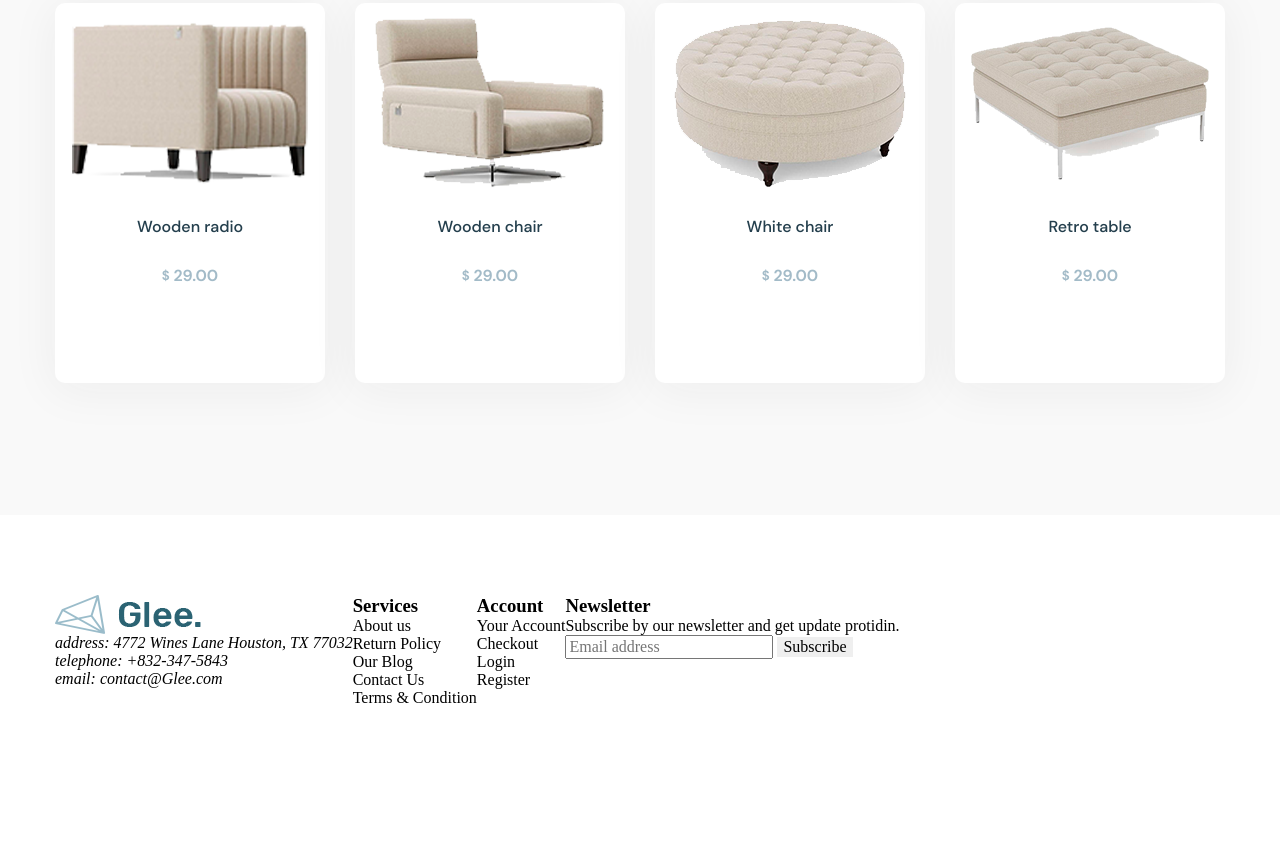
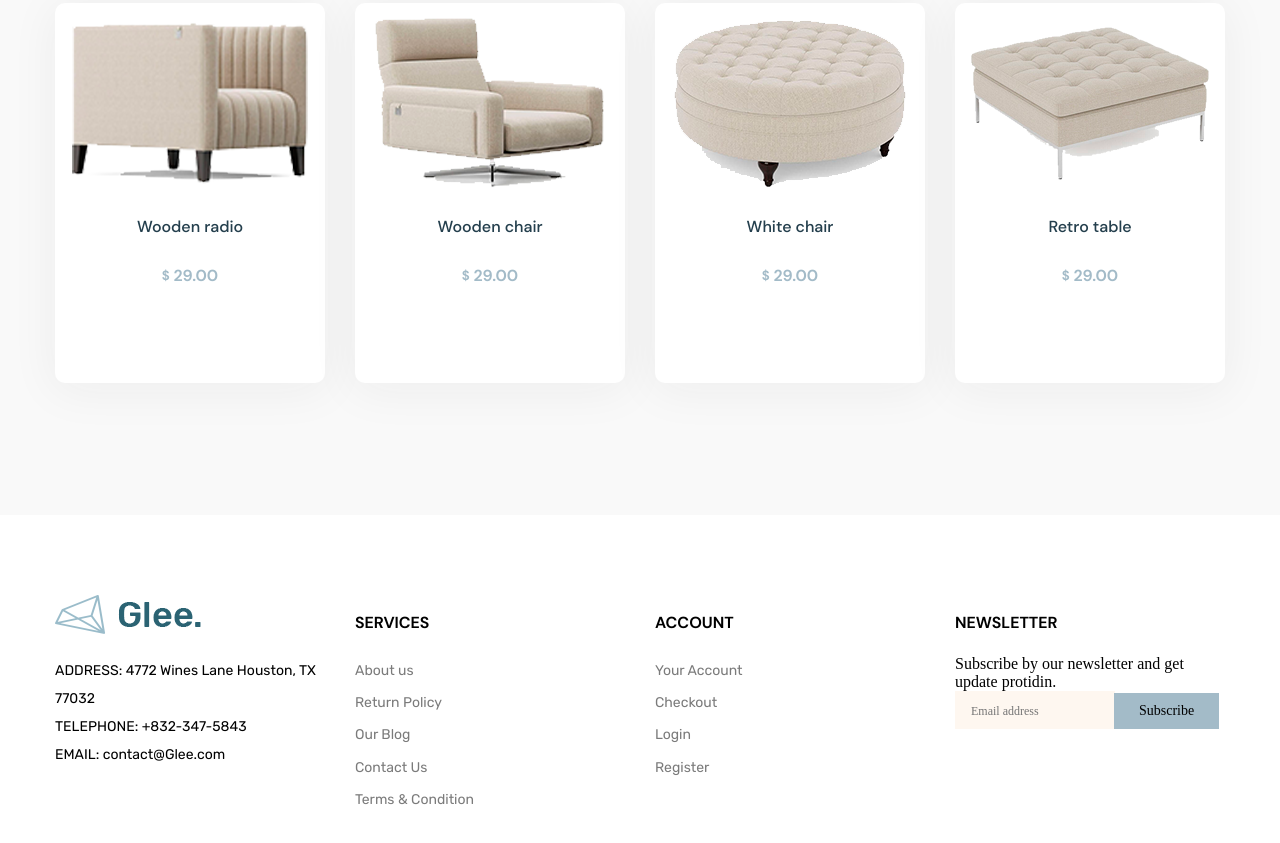
Before and after one commit to Fritosauripo/Glee-site, a website: page app/index.html in a window 1280 px wide. Shown: the part 1923-2766 px from the top of the page. Before the commit the page ends 2707 px from the top, so only its background shows below. Drawn offline with nearby package versions, Linux system fonts and the light colour scheme; files that its build step writes are made by us from their sources.

Commit message:
more styles

```diff
--- a/app/index.html
+++ b/app/index.html
@@ -342,11 +342,11 @@
     <div class="footer__container">
       <div class="footer-top">
 
-        <div class="footer-top__item footer-top__contact">
-          <a class="logo footer__logo" href="#">
+        <div class="footer-top__item">
+          <a class="logo footer-top__logo" href="#">
             <img src="images/logo.png" alt="logo">
           </a>
-          <address class="footer__info">
+          <address class="footer-top__info">
             <p>
               <span>
                 address:
@@ -361,7 +361,7 @@
               <span>
                 telephone:
               </span>
-              <a class="footer__phone" href="tel:+8323475843">
+              <a class="footer-top__phone" href="tel:+8323475843">
                 +832-347-5843
               </a>
             </p>
@@ -378,62 +378,62 @@
           </address>
         </div>
 
-        <div class="footer-top__item footer-top__services">
-          <h3 class="footer__title">
+        <div class="footer-top__item ">
+          <h3 class="footer-top__title">
             Services
           </h3>
-          <ul class="footer__list">
-            <li class="footer__items">
+          <ul class="footer-top__list">
+            <li class="footer-top__items">
               About us
             </li>
-            <li class="footer__items">
+            <li class="footer-top__items">
               Return Policy
             </li>
-            <li class="footer__items">
+            <li class="footer-top__items">
               Our Blog
             </li>
-            <li class="footer__items">
+            <li class="footer-top__items">
               Contact Us
             </li>
-            <li class="footer__items">
+            <li class="footer-top__items">
               Terms & Condition
             </li>
           </ul>
         </div>
 
-        <div class="footer-top__item footer-top__account">
-          <h3 class="footer__title">
+        <div class="footer-top__item">
+          <h3 class="footer-top__title">
             Account
           </h3>
-          <ul class="footer__list">
-            <li class="footer__items">
+          <ul class="footer-top__list">
+            <li class="footer-top__items">
               Your Account
             </li>
-            <li class="footer__items">
+            <li class="footer-top__items">
               Checkout
             </li>
-            <li class="footer__items">
+            <li class="footer-top__items">
               Login
             </li>
-            <li class="footer__items">
+            <li class="footer-top__items">
               Register
             </li>
           </ul>
         </div>
 
-        <div class="footer-top__item footer-top__newsletter">
-          <h3 class="footer__title">
+        <div class="footer-top__item">
+          <h3 class="footer-top__title">
             Newsletter
           </h3>
-          <div class="footer__text">
+          <div class="footer-top__text">
             <p>
               Subscribe by our newsletter and get
               update protidin.
             </p>
           </div>
 
-          <input class="footer__input" type="mail" placeholder="Email address">
-          <button class="footer__button" type="button">
+          <input class="footer-top__input" type="mail" placeholder="Email address">
+          <button class="footer-top__button" type="button">
             Subscribe
           </button>
         </div>
--- a/app/scss/style.scss
+++ b/app/scss/style.scss
@@ -307,21 +307,8 @@
   //   margin-right: 99px;
   // }
 
-  // &__logo {
-  //   display: block;
-  //   margin-bottom: 31px;
-  // }
 
-  // &__info {
-  //   font-style: normal;
-  //   @extend %rubik-400;
-  //   font-size: 14px;
-  //   line-height: 2;
-  // }
 
-  // &__info span {
-  //   text-transform: uppercase;
-  // }
 
   // &__menu {
   //   display: flex;
@@ -333,21 +320,9 @@
   //   width: 270px;
   // }
 
-  // &__title {
-  //   margin-bottom: 15px;
-  //   @extend %dmsans-700;
-  //   text-transform: uppercase;
-  //   font-size: 16px;
-  //   line-height: 1.3;
-  //   padding-top: 18px;
-  // }
 
-  // &__items {
-  //   font-size: 14px;
-  //   line-height: 2.3;
-  //   color: #7B7B7B;
-  //   @extend %rubik-400;
-  // }
+
+
 
   // &__text {
   //   margin-bottom: 38px;
@@ -360,39 +335,76 @@
   //   @extend %rubik-400;
   // }
 
-  // &__input {
-  //   padding: 10px 0;
-  //   border: 0;
-  //   border-radius: 0;
-  //   background-color: $subprime;
-  // }
 
-  // &__input::placeholder {
-  //   padding-left: 16px;
-  //   font-size: 12px;
-  // }
 
-  // &__button {
-  //   padding: 10px 25px;
-  //   text-align: center;
-  //   border: 0;
-  //   border-radius: 0;
-  //   margin-left: -5px;
-  //   background-color: $accent;
-  //   font-size: 14px;
-  // }
+
 }
 
 .footer-top {
   display: flex;
 
-  &__contact {}
+  &__item {
+    width: 270px;
+  }
 
-  &__services {}
+  &__item:not(:last-child) {
+    margin-right: 30px;
+  }
 
-  &__account {}
+  &__logo {
+    display: block;
+    margin-bottom: 23px;
+  }
 
-  &__newsletter {}
+  &__info {
+    font-style: normal;
+    @extend %rubik-400;
+    font-size: 14px;
+    line-height: 2;
+  }
+
+  &__info span {
+    text-transform: uppercase;
+  }
+
+  &__title {
+    margin-bottom: 21px;
+    text-transform: uppercase;
+    @extend %dmsans-700;
+    font-size: 16px;
+    line-height: 1.3;
+    padding-top: 18px;
+  }
+
+  &__items {
+    font-size: 14px;
+    line-height: 2.3;
+    color: #7B7B7B;
+    @extend %rubik-400;
+  }
+
+  &__input {
+    width: 160px;
+    padding: 10px 0;
+    border: 0;
+    border-radius: 0;
+    background-color: $subprime;
+  }
+
+  &__input::placeholder {
+    padding-left: 16px;
+    font-size: 12px;
+  }
+
+  &__button {
+    padding: 10px 25px;
+    text-align: center;
+    border: 0;
+    border-radius: 0;
+    margin-left: -5px;
+    background-color: $accent;
+    font-size: 14px;
+  }
 }
 
 .product-filter {
@@ -454,22 +466,22 @@
     background-color: #FFFFFF;
   }
 
-  &__card img{
+  &__card img {
     height: 200px;
     object-fit: none;
   }
 
-  &__card span{
+  &__card span {
     @extend %dmsans-500;
     color: $subtitle;
   }
 
-  &__price{
+  &__price {
     @extend %dmsans-700;
     color: $accent;
   }
 
-  &__price sup{
+  &__price sup {
     display: inline-block;
     transform: translateY(5px);
   }
```
